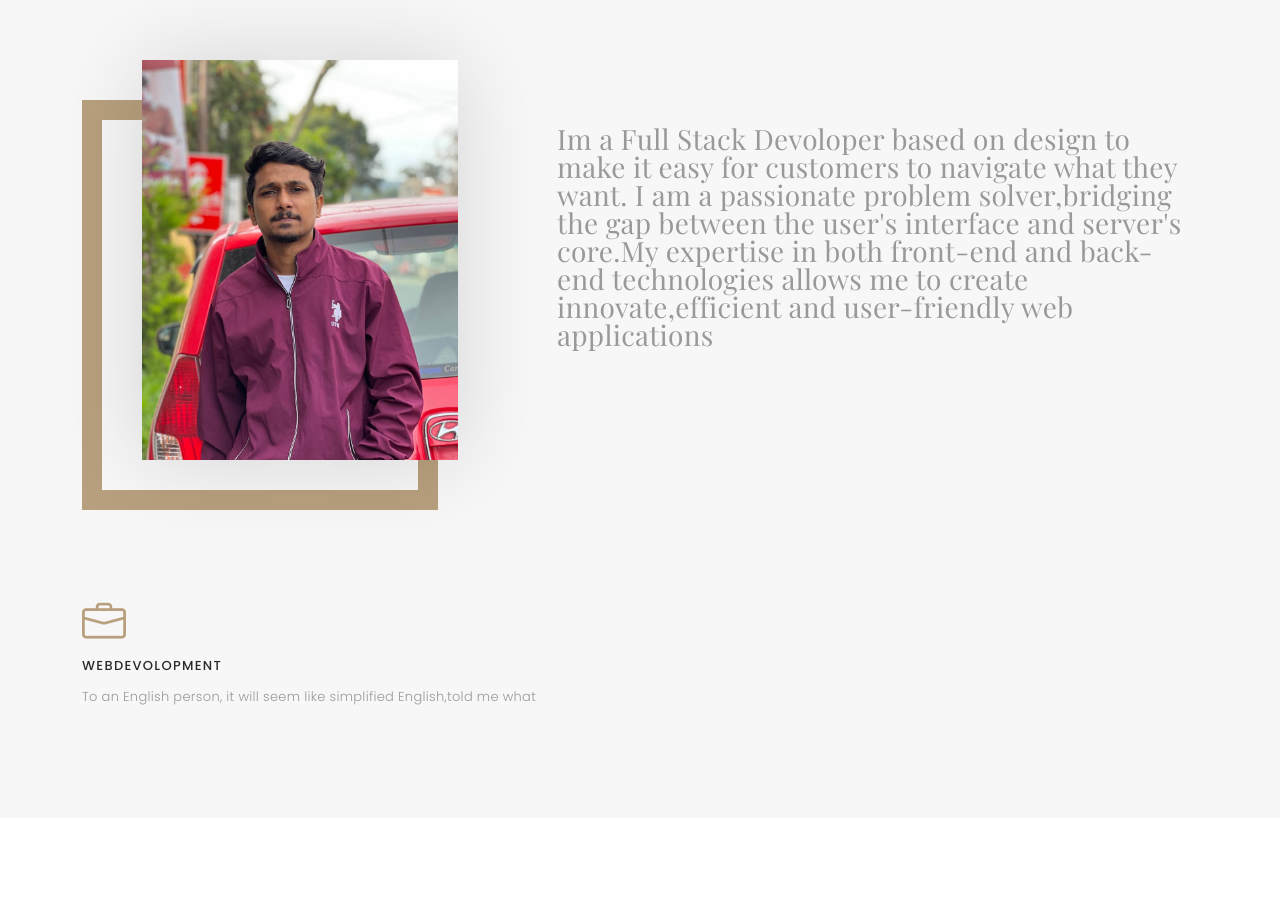
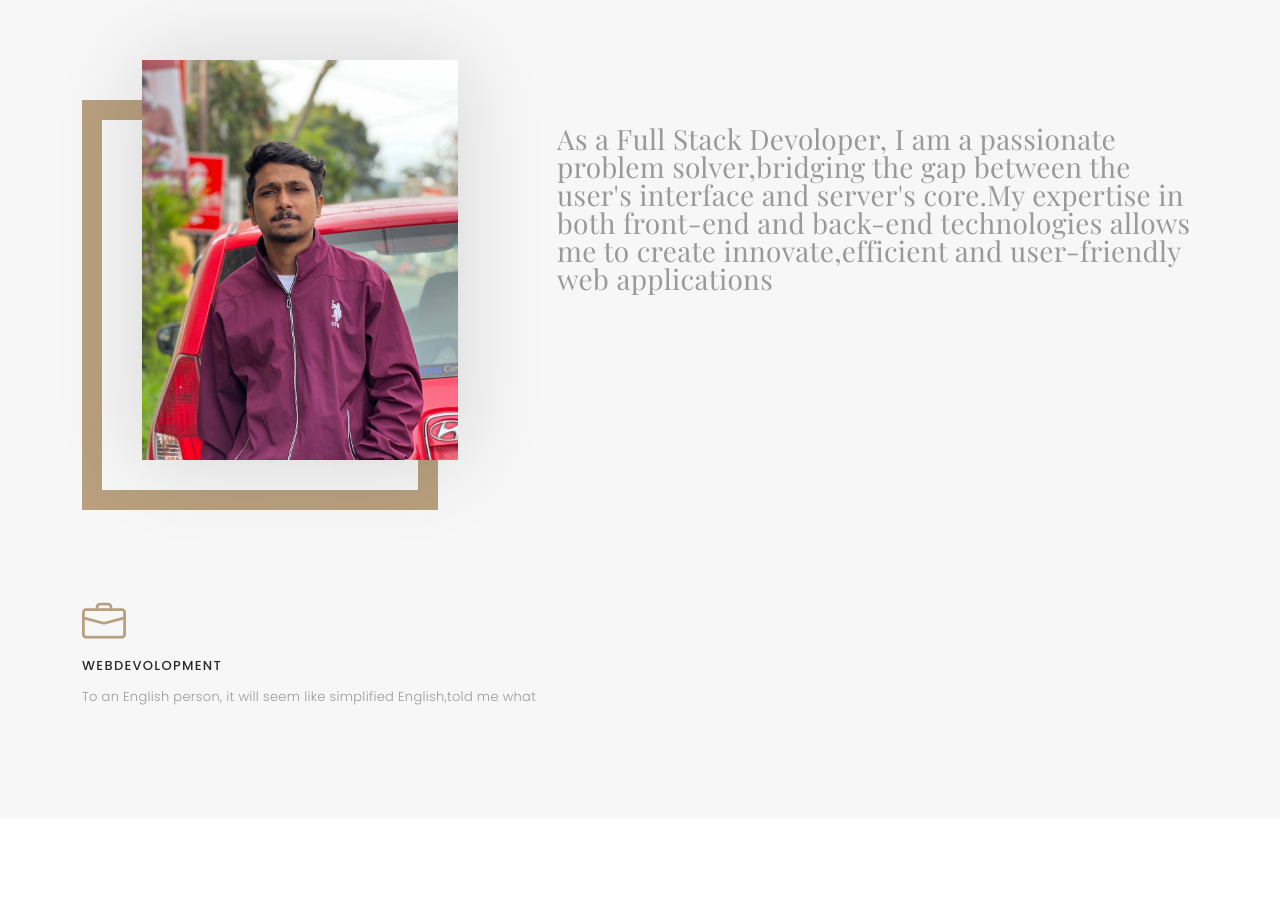
Before and after one commit to akash-vijayan71/Portfolio, a plain HTML site: page index.html in a window 1280 px wide. Shown: the part 820-1725 px from the top of the page. Drawn offline with nearby package versions, Linux system fonts and the light colour scheme; a script that the page names is missing; a web font is replaced by a local one.

Commit message:
Update index.html

```diff
--- a/index.html
+++ b/index.html
@@ -96,7 +96,7 @@
           <div class="col-lg-7">
             <div class="about-descr">
 
-              <p class="p-heading">Im a Full Stack Devoloper based on design to make it easy for customers to navigate what they want.
+              <p class="p-heading">As a Full Stack Devoloper,
                 I am a passionate problem solver,bridging the gap between the user's interface and server's core.My expertise in both
                 front-end and back-end technologies allows me to create innovate,efficient and user-friendly web applications
 
```
